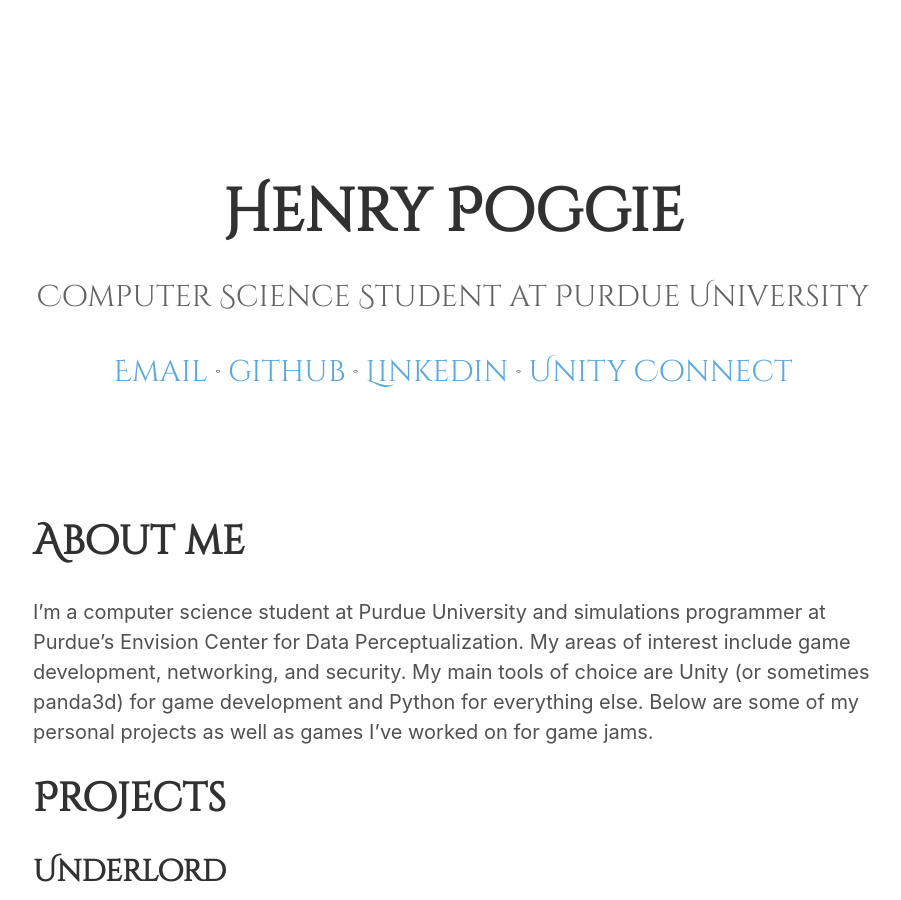
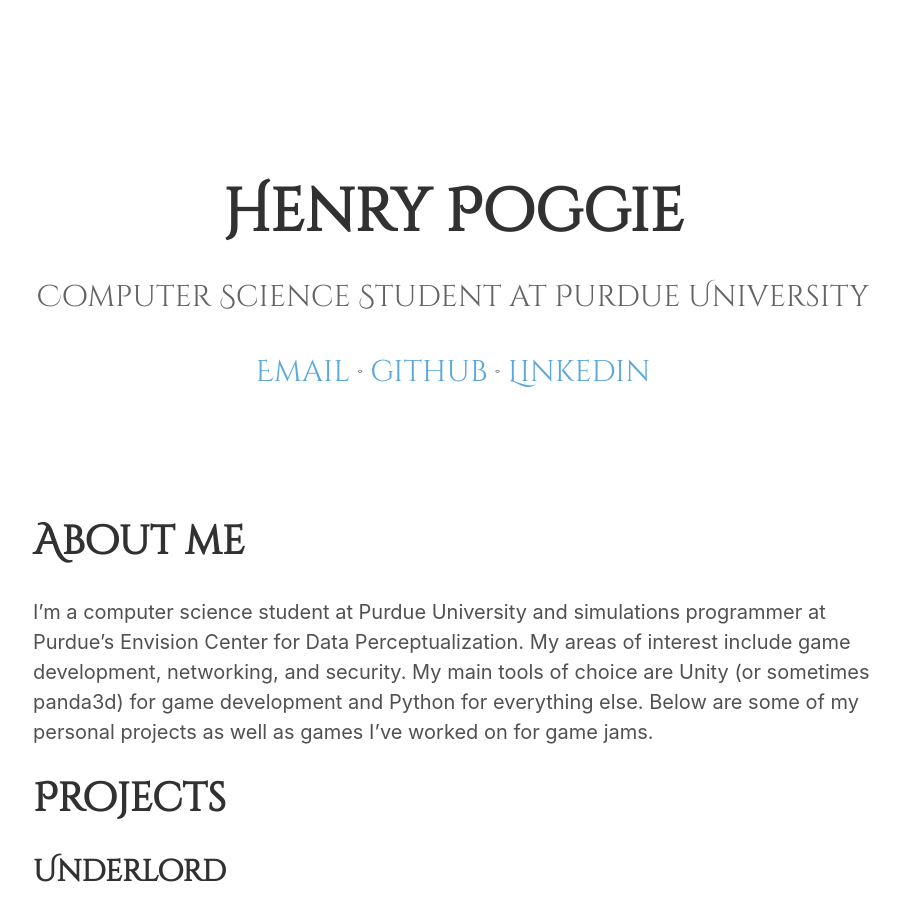
Before and after one commit to hpoggie/hpoggie.github.io, a Jekyll site: the page built from index.md, in a window 1280 px wide and 900 px high. Shown: the whole window, without its empty margins (187-1088 px from the left). Built offline with Jekyll 4.4.1, drawn with Linux system fonts in a browser that asks for light colours; our own code applies the rules of GitHub Pages for plain Markdown files.

Commit message:
Remove unity connect

```diff
--- a/_layouts/splash.html
+++ b/_layouts/splash.html
@@ -12,8 +12,7 @@
 			<div><small>
 					<a href="mailto:{{ site.email }}">Email</a> ·
 					<a href="{{ site.github }}">github</a> ·
-					<a href="{{ site.linkedin }}">Linkedin</a> ·
-					<a href="{{ site.unity-connect }}">Unity Connect</a>
+					<a href="{{ site.linkedin }}">Linkedin</a>
 					</small></div>
 		</h1>
 	</header>
```
